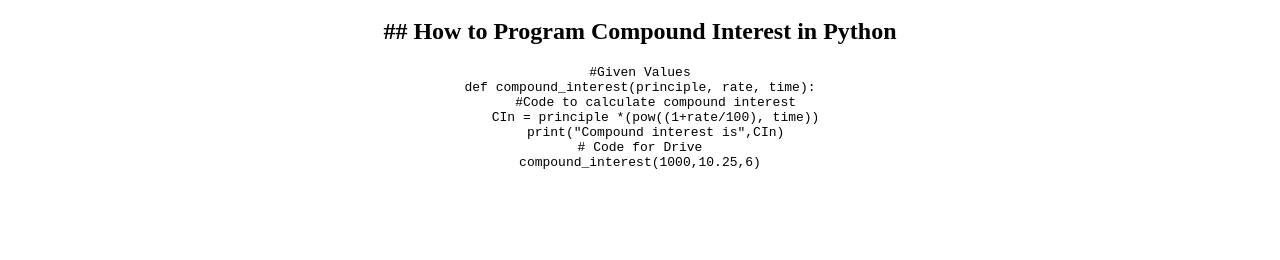
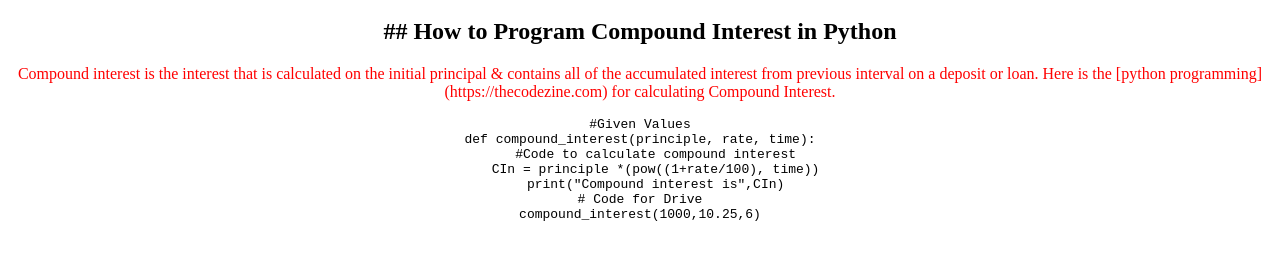
Before and after one commit to jupiterdv/playground-6vzfjrj4, a plain HTML site: page index.html in a window 1280 px wide. Shown: the part 48-308 px from the top of the page. Drawn offline with Linux system fonts and the light colour scheme.

Commit message:
Update index.html

```diff
--- a/index.html
+++ b/index.html
@@ -2,7 +2,7 @@
 <h1>Collection of Python Programs</h1>
 <h2>## How to Program Compound Interest in Python</h2>
 
-<p style="color:red;"Compound interest is the interest that is calculated on the initial principal & contains all of the accumulated interest from previous interval on a deposit or loan.
+<p style="color:red;">Compound interest is the interest that is calculated on the initial principal & contains all of the accumulated interest from previous interval on a deposit or loan.
 Here is the [python programming](https://thecodezine.com) for calculating Compound Interest.<p>
 
 <pre>
```
